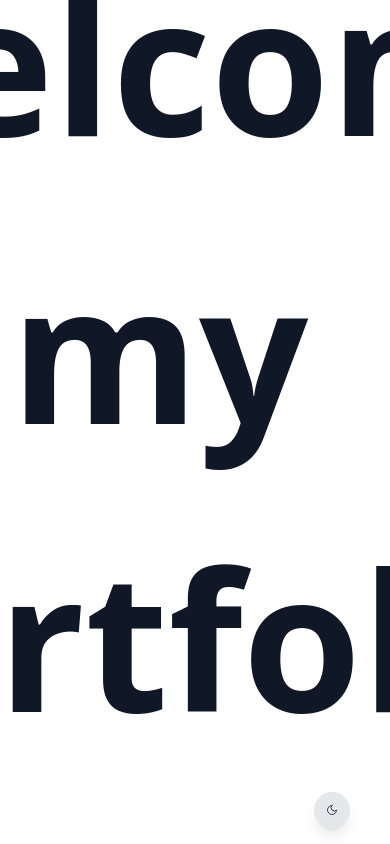
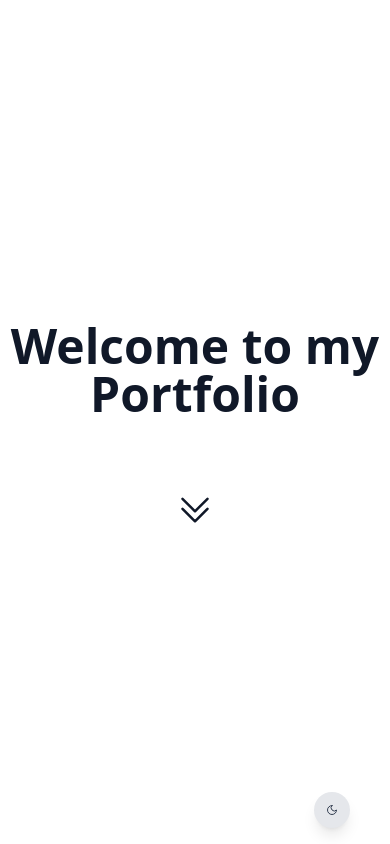
Before and after one commit to Arthurdevelops/Creative-Portfolio, a Next.js app: page / in a window 390 px wide. Built offline with nearby package versions, Linux system fonts and the light colour scheme.

Commit message:
update css for mobile

```diff
--- a/src/app/components/atoms/AnimatedText.tsx
+++ b/src/app/components/atoms/AnimatedText.tsx
@@ -23,13 +23,13 @@ export default function AnimatedText({
   const getVariantClasses = () => {
     switch (variant) {
       case "h1":
-        return "text-12xl font-bold";
+        return "text-5xl sm:text-6xl lg:text-9xl text-center sm:text-left font-bold";
       case "h2":
-        return "text-9xl font-bold";
+        return "text-5xl lg:text-9xl font-bold";
       case "h3":
-        return "text-6xl font-semibold";
+        return "text-3xl lg:text-6xl font-semibold";
       case "body":
-        return "text-2xl font-normal";
+        return "text-xl lg:text-2xl font-normal";
       case "small":
         return "sm";
       default:
--- a/src/app/components/atoms/Text.tsx
+++ b/src/app/components/atoms/Text.tsx
@@ -14,7 +14,7 @@ export default function Text({
   const getVariantClasses = () => {
     switch (variant) {
       case "h1":
-        return "text-6xl font-bold";
+        return "text-4xl lg:text-6xl font-bold";
       case "h2":
         return "text-3xl font-bold";
       case "h3":
--- a/src/app/components/sections/HeroSection.tsx
+++ b/src/app/components/sections/HeroSection.tsx
@@ -32,7 +32,7 @@ export default function HeroSection() {
           <ScrollArrow
             className="mt-8"
             onClick={scrollToProjects}
-            iconClassName="w-20 h-20"
+            iconClassName="size-10 lg:size-20"
           />
         </motion.div>
       </div>
```
